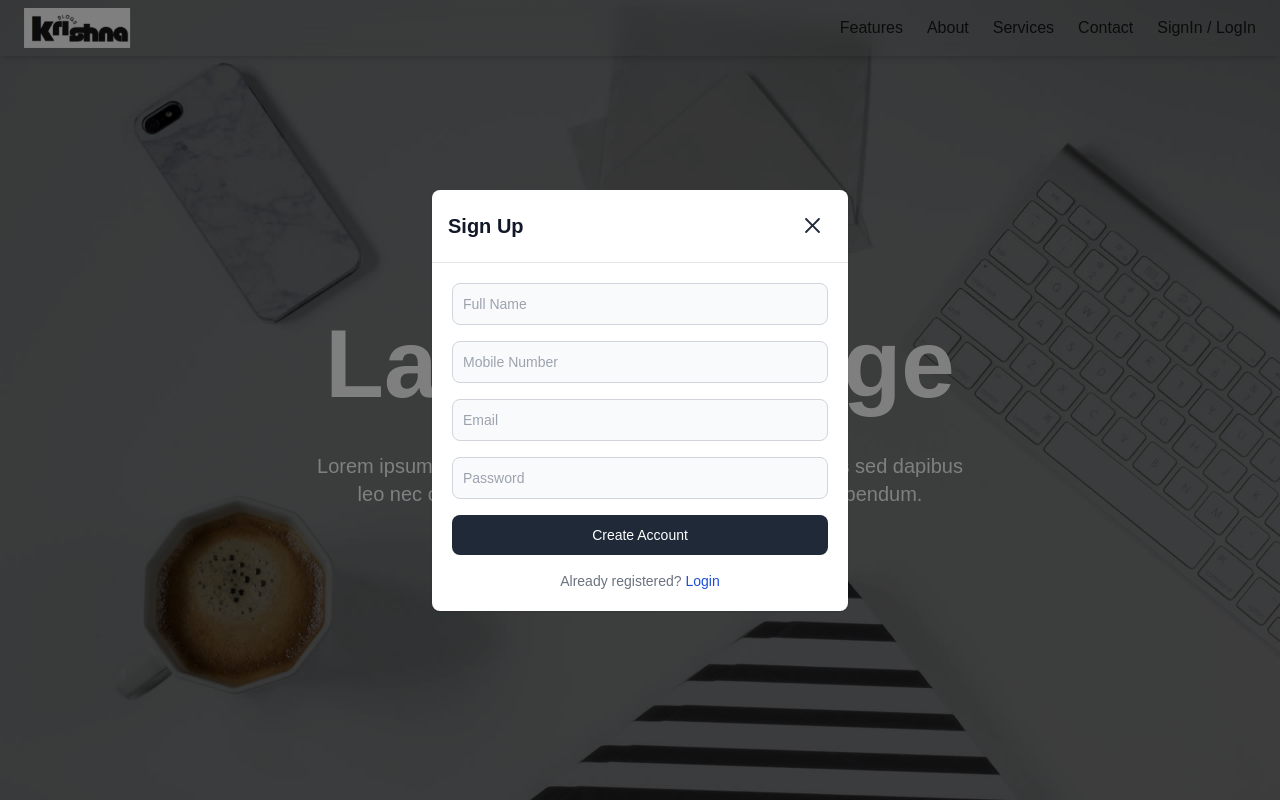
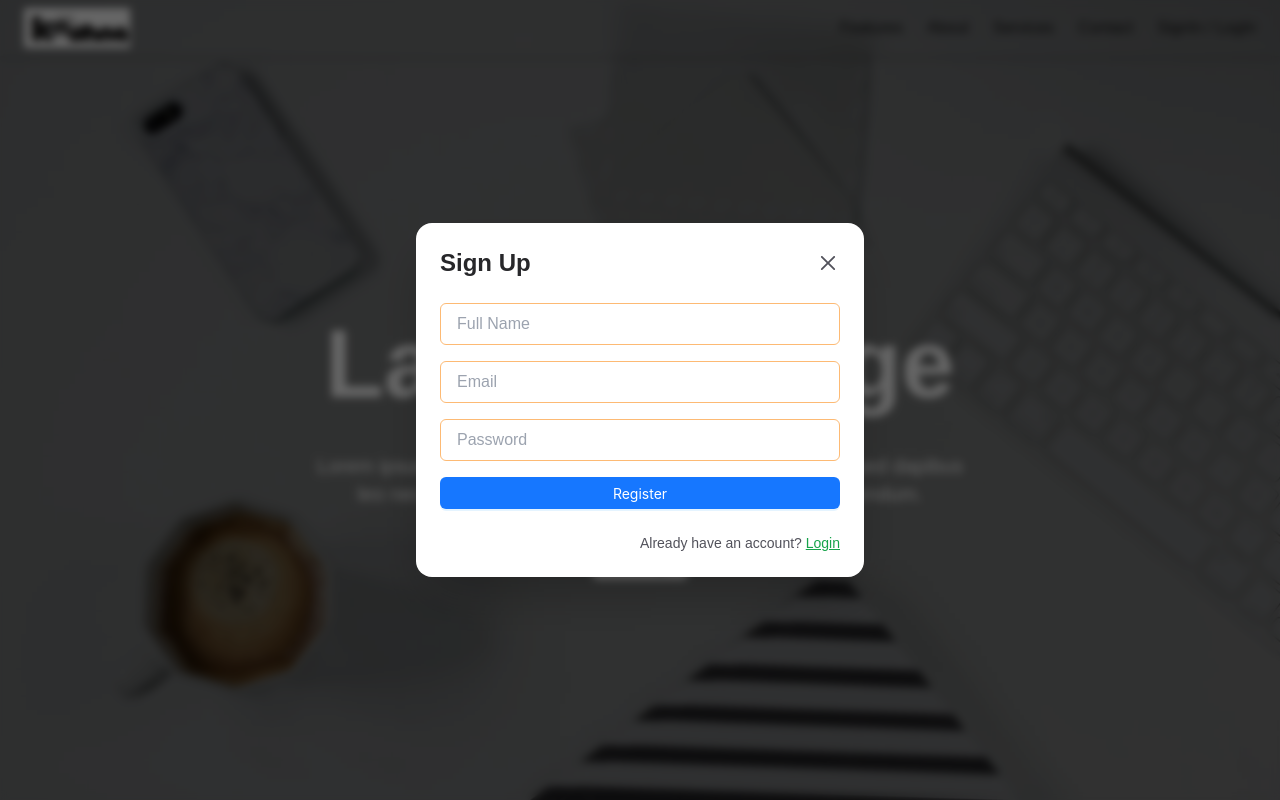
Before and after one commit to krishh743/Krishna_blogs_App, a Next.js app: page / in a window 1280 px wide. Both pictures are taken after a click on the button "SignIn". Shown: the top 800 px of the page. Built offline with nearby package versions, Linux system fonts and the light colour scheme; what smooth-scroll would draw is missing.

Commit message:
signup implemented

```diff
--- a/app/auth/Login.tsx
+++ b/app/auth/Login.tsx
@@ -1,206 +1,108 @@
 "use client";
 
 import { useState } from "react";
+import { signIn } from "next-auth/react";
+import { useRouter } from "next/navigation";
 import { RxCross2 } from "react-icons/rx";
-// import { SignUpApi } from "@/app/api/signup-api";
 
 interface ModalProps {
   onClose: () => void;
 }
 
 const LoginPage: React.FC<ModalProps> = ({ onClose }) => {
+  const router = useRouter();
 
-  const [fullName, setFullName] = useState("");
-  const [phone, setPhone] = useState("");
   const [email, setEmail] = useState("");
   const [password, setPassword] = useState("");
   const [error, setError] = useState("");
   const [success, setSuccess] = useState("");
-  const [loginFields,setLoginFields]=useState(false)
 
-  const handleSubmit = async (e: React.FormEvent) => {
+  const handleLogin = async (e: React.FormEvent) => {
     e.preventDefault();
     setError("");
     setSuccess("");
 
-    if (!fullName || !phone || !email || !password) {
-      setError("All fields are required.");
+    if (!email || !password) {
+      setError("Email and Password are required.");
       return;
     }
 
-    if (!/^\S+@\S+\.\S+$/.test(email)) {
-      setError("Enter a valid email.");
-      return;
-    }
-
-    if (password.length < 6) {
-      setError("Password must be at least 6 characters.");
-      return;
-    }
-
-    try {
-      const res = await fetch("/services/api/auth/signup", {
-        method: "POST",
-        headers: {
-          "Content-Type": "application/json",
-        },
-        body: JSON.stringify({ email, password }),
+    const res = await signIn("credentials", {
+      redirect: false,
+      email,
+      password,
     });
 
-
-
-      const data = await res.json();
-
-      if (!res.ok) throw new Error(data.error || "Signup failed");
-
-      setSuccess("Account created successfully!");
-      setEmail("");
-      setPassword("");
-      setFullName("");
-      setPhone("");
-    } catch (err: any) {
-      setError(err.message);
+    if (res?.error) {
+      setError("Invalid email or password.");
+    } else {
+      setSuccess("Logged in successfully!");
+      setTimeout(() => {
+        router.push("/all-pages/categories-blogs");
+      }, 1000);
     }
   };
 
   return (
-    <div className="fixed inset-0 z-50 flex items-center justify-center bg-black bg-opacity-50">
-      <div className="relative w-full max-w-md p-4">
-        <div className="relative bg-white rounded-lg shadow dark:bg-gray-700">
+    <div className="fixed inset-0 z-50 flex items-center justify-center bg-black/60 backdrop-blur-sm">
+      <div className="bg-white dark:bg-zinc-900 rounded-2xl shadow-2xl w-full max-w-md mx-4 p-6 relative animate-fade-in">
         {/* Header */}
-          <div className="flex items-center justify-between p-4 border-b border-gray-200 dark:border-gray-600 rounded-t">
-            <h3 className="text-xl font-semibold text-gray-900 dark:text-white">
-              Sign Up
+        <div className="flex items-center justify-between mb-6">
+          <h3 className="text-2xl font-semibold text-zinc-800 dark:text-white">
+            Login
           </h3>
           <button
             onClick={onClose}
-              className="text-gray-800 hover:text-orange-800 dark:hover:bg-black-800 dark:hover:text-white rounded-lg w-10 h-10 inline-flex justify-center items-center"
+            className="text-zinc-600 hover:text-red-500 transition-colors"
           >
-              <RxCross2 size={25}/>
-              <span className="sr-only">Close modal</span>
+            <RxCross2 size={24} />
           </button>
         </div>
 
-          {/* Body */}
-          <div className="p-4 md:p-5">
-            <form className="space-y-4" onSubmit={handleSubmit}>
-
-
+        {/* Form */}
+        <form onSubmit={handleLogin} className="flex flex-col gap-4">
           <input
+            onChange={(e) => setEmail(e.target.value)}
             type="email"
+            value={email}
             placeholder="Email"
-                value={email}
-                onChange={(e) => setEmail(e.target.value)}
-                className="input"
+            className="px-4 py-2 border border-orange-300 rounded-md focus:outline-none focus:ring-1 focus:ring-orange-500 dark:bg-orange-300 dark:border-orange-300 dark:text-white"
           />
           <input
+            onChange={(e) => setPassword(e.target.value)}
             type="password"
+            value={password}
             placeholder="Password"
-                value={password}
-                onChange={(e) => setPassword(e.target.value)}
-                className="input"
+            className="px-4 py-2 border border-orange-300 rounded-md focus:outline-none focus:ring-1 focus:ring-orange-500 dark:bg-orange-300 dark:border-orange-300 dark:text-white"
           />
-
-              {error && <p className="text-red-500 text-sm">{error}</p>}
-              {success && <p className="text-green-500 text-sm">{success}</p>}
-
           <button
             type="submit"
-                className="w-full text-white bg-gray-800 hover:bg-orange-800 focus:ring-4 focus:outline-none focus:ring-blue-300 font-medium rounded-lg text-sm px-5 py-2.5"
+            className="w-full text-white bg-gray-800 hover:bg-orange-800 transition-colors rounded-lg px-4 py-2 font-medium"
           >
-                Login Here
+            Login
           </button>
-              <div className="text-sm font-medium text-gray-500 dark:text-gray-300 text-center">
-                Not registered?{" "}
-                <a className="text-blue-700 hover:underline hover:text-orange-500 dark:text-blue-500">
-                  Create Account here
-                </a>
+
+          {error && (
+            <div className="bg-red-500 text-white text-sm py-1 px-3 rounded-md mt-1">
+              {error}
             </div>
+          )}
+          {success && (
+            <div className="bg-green-500 text-white text-sm py-1 px-3 rounded-md mt-1">
+              {success}
+            </div>
+          )}
+
+          <p className="text-sm text-right mt-2 text-zinc-600 dark:text-zinc-300">
+            Don't have an account?{" "}
+            <span className="text-green-600 underline cursor-pointer">
+              Sign Up
+            </span>
+          </p>
         </form>
-          </div>
-        </div>
       </div>
     </div>
   );
 };
 
 export default LoginPage;
-// "use client";
-
-// import Link from "next/link";
-// import { useState } from "react";
-// import { signIn } from "next-auth/react";
-// import { useRouter } from "next/navigation";
-// import type { FormEvent } from "react";
-
-// interface LoginPageProps {
-//   onClose?: () => void; // Optional if you're not using it currently
-// }
-
-// export default function LoginPage({ onClose }: LoginPageProps) {
-//   const [email, setEmail] = useState<string>("");
-//   const [password, setPassword] = useState<string>("");
-//   const [error, setError] = useState<string>("");
-
-//   const router = useRouter();
-
-//   const handleSubmit = async (e: FormEvent<HTMLFormElement>) => {
-//     e.preventDefault();
-
-//     try {
-//       const res = await signIn("credentials", {
-//         email,
-//         password,
-//         redirect: false,
-//       });
-
-//       if (res && res.error) {
-//         setError("Invalid Credentials");
-//         return;
-//       }
-
-//       router.replace("dashboard");
-//     } catch (error) {
-//       console.log("Login error:", error);
-//     }
-//   };
-
-//   return (
-//     <div className="grid place-items-center h-screen">
-//       <div className="shadow-lg p-5 rounded-lg border-t-4 border-green-400">
-//         <h1 className="text-xl font-bold my-4">Login</h1>
-
-//         <form onSubmit={handleSubmit} className="flex flex-col gap-3">
-//           <input
-//             onChange={(e) => setEmail(e.target.value)}
-//             type="email"
-//             placeholder="Email"
-//             required
-//           />
-//           <input
-//             onChange={(e) => setPassword(e.target.value)}
-//             type="password"
-//             placeholder="Password"
-//             required
-//           />
-//           <button
-//             type="submit"
-//             className="bg-green-600 text-white font-bold cursor-pointer px-6 py-2"
-//           >
-//             Login
-//           </button>
-//           {error && (
-//             <div className="bg-red-500 text-white w-fit text-sm py-1 px-3 rounded-md mt-2">
-//               {error}
-//             </div>
-//           )}
-
-//           <Link className="text-sm mt-3 text-right" href={"/register"}>
-//             Don&apos;t have an account?{" "}
-//             <span className="underline">Register</span>
-//           </Link>
-//         </form>
-//       </div>
-//     </div>
-//   );
-// }
--- a/app/auth/SignUp.tsx
+++ b/app/auth/SignUp.tsx
@@ -1,136 +1,120 @@
 "use client";
 
+import { Button } from "antd";
+import Link from "next/link";
+import { useRouter } from "next/navigation";
 import { useState } from "react";
 import { RxCross2 } from "react-icons/rx";
-// import { SignUpApi } from "@/app/api/signup-api";
 
 interface ModalProps {
   onClose: () => void;
 }
 
+
+// app/api/auth/[...nextauth]    krishnakushwaha743 vdqAPQOnbCJ166rX
+
 const Modal: React.FC<ModalProps> = ({ onClose }) => {
-
-  const [fullName, setFullName] = useState("");
-  const [phone, setPhone] = useState("");
+  const [name, setName] = useState("");
   const [email, setEmail] = useState("");
   const [password, setPassword] = useState("");
   const [error, setError] = useState("");
-  const [success, setSuccess] = useState("");
-  const [loginFields,setLoginFields]=useState(false)
 
-  const handleSubmit = async (e: React.FormEvent) => {
+  const router = useRouter();
+
+  const handleSubmit = async (e: React.FormEvent<HTMLFormElement>) => {
     e.preventDefault();
-    setError("");
-    setSuccess("");
 
-    if (!fullName || !phone || !email || !password) {
-      setError("All fields are required.");
-      return;
-    }
-
-    if (!/^\S+@\S+\.\S+$/.test(email)) {
-      setError("Enter a valid email.");
-      return;
-    }
-
-    if (password.length < 6) {
-      setError("Password must be at least 6 characters.");
+    if (!name || !email || !password) {
+      setError("All fields are necessary.");
       return;
     }
 
     try {
-      const res = await fetch("/services/api/auth/signup", {
+      const resUserExists = await fetch("/services/api/auth/register", {
         method: "POST",
-        headers: {
-          "Content-Type": "application/json",
-        },
-        body: JSON.stringify({ email, password }),
+        headers: { "Content-Type": "application/json" },
+        body: JSON.stringify({ email }),
       });
 
+      const { user } = await resUserExists.json();
+      if (user) {
+        setError("User already exists.");
+        return;
+      }
 
+      const res = await fetch("/services/api/auth/register", {
+        method: "POST",
+        headers: { "Content-Type": "application/json" },
+        body: JSON.stringify({ name, email, password }),
+      });
+      console.log(res,"res")
 
-      const data = await res.json();
-
-      if (!res.ok) throw new Error(data.error || "Signup failed");
-
-      setSuccess("Account created successfully!");
-      setEmail("");
-      setPassword("");
-      setFullName("");
-      setPhone("");
-    } catch (err: any) {
-      setError(err.message);
+      if (res.ok) {
+        const form = e.target as HTMLFormElement;
+        console.log(form,"form")
+        form.reset();
+        router.push("/");
+      } else {
+        console.log("User registration failed.");
+      }
+    } catch (error) {
+      console.log("Error during registration: ", error);
     }
   };
 
   return (
-    <div className="fixed inset-0 z-50 flex items-center justify-center bg-black bg-opacity-50">
-      <div className="relative w-full max-w-md p-4">
-        <div className="relative bg-white rounded-lg shadow dark:bg-gray-700">
+    <div className="fixed inset-0 z-50 flex items-center justify-center bg-black/60 backdrop-blur-sm">
+      <div className="bg-white dark:bg-zinc-900 rounded-2xl shadow-2xl w-full max-w-md mx-4 p-6 relative animate-fade-in">
         {/* Header */}
-          <div className="flex items-center justify-between p-4 border-b border-gray-200 dark:border-gray-600 rounded-t">
-            <h3 className="text-xl font-semibold text-gray-900 dark:text-white">
+        <div className="flex items-center justify-between mb-6">
+          <h3 className="text-2xl font-semibold text-zinc-800 dark:text-white">
             Sign Up
           </h3>
           <button
             onClick={onClose}
-              className="text-gray-800 hover:text-orange-800 dark:hover:bg-black-800 dark:hover:text-white rounded-lg w-10 h-10 inline-flex justify-center items-center"
+            className="text-zinc-600 hover:text-red-500 transition-colors"
           >
-              <RxCross2 size={25}/>
-              <span className="sr-only">Close modal</span>
+            <RxCross2 size={24} />
           </button>
         </div>
 
-          {/* Body */}
-          <div className="p-4 md:p-5">
-            <form className="space-y-4" onSubmit={handleSubmit}>
+        {/* Form */}
+        <form onSubmit={handleSubmit} className="flex flex-col gap-4">
           <input
+            onChange={(e) => setName(e.target.value)}
             type="text"
             placeholder="Full Name"
-                value={fullName}
-                onChange={(e) => setFullName(e.target.value)}
-                className="input"
+            className="px-4 py-2 border border-orange-300 rounded-md focus:outline-none focus:ring-1 focus:ring-orange-500 dark:bg-orange-300 dark:border-orange-300 dark:text-white"
           />
           <input
-                type="tel"
-                placeholder="Mobile Number"
-                value={phone}
-                onChange={(e) => setPhone(e.target.value)}
-                className="input"
+            onChange={(e) => setEmail(e.target.value)}
+            type="email"
+            placeholder="Email"
+            className="px-4 py-2 border border-orange-300 rounded-md focus:outline-none focus:ring-1 focus:ring-orange-500 dark:bg-orange-300 dark:border-orange-300 dark:text-white"
           />
           <input
-                type="email"
-                placeholder="Email"
-                value={email}
-                onChange={(e) => setEmail(e.target.value)}
-                className="input"
-              />
-              <input
+            onChange={(e) => setPassword(e.target.value)}
             type="password"
             placeholder="Password"
-                value={password}
-                onChange={(e) => setPassword(e.target.value)}
-                className="input"
+            className="px-4 py-2 border border-orange-300 rounded-md focus:outline-none focus:ring-1 focus:ring-orange-500 dark:bg-orange-300 dark:border-orange-300 dark:text-white"
           />
+<Button htmlType="submit" type="primary">
+  Register
+</Button>
 
-              {error && <p className="text-red-500 text-sm">{error}</p>}
-              {success && <p className="text-green-500 text-sm">{success}</p>}
+          {error && (
+            <div className="bg-red-500 text-white text-sm py-1 px-3 rounded-md mt-1">
+              {error}
+            </div>
+          )}
 
-              <button
-                type="submit"
-                className="w-full text-white bg-gray-800 hover:bg-orange-800 focus:ring-4 focus:outline-none focus:ring-blue-300 font-medium rounded-lg text-sm px-5 py-2.5"
-              >
-                Create Account
-              </button>
-              <div className="text-sm font-medium text-gray-500 hover:text-orange-500  text-center">
-                Already registered?{" "}
-                <a className="text-blue-700 hover:underline hover:text-orange-500">
+          <p className="text-sm text-right mt-2 text-zinc-600 dark:text-zinc-300">
+            Already have an account?{" "}
+            <Link href="/" className="text-green-600 underline">
               Login
-                </a>
-              </div>
+            </Link>
+          </p>
         </form>
-          </div>
-        </div>
       </div>
     </div>
   );
```
Also changed, not shown: app/components/text-editor/Editor.tsx (added, +74 -0 lines). Lines whose indentation alone changed are shown as unchanged.
